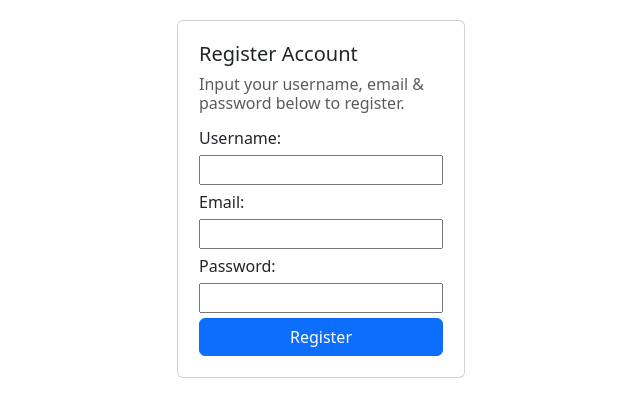
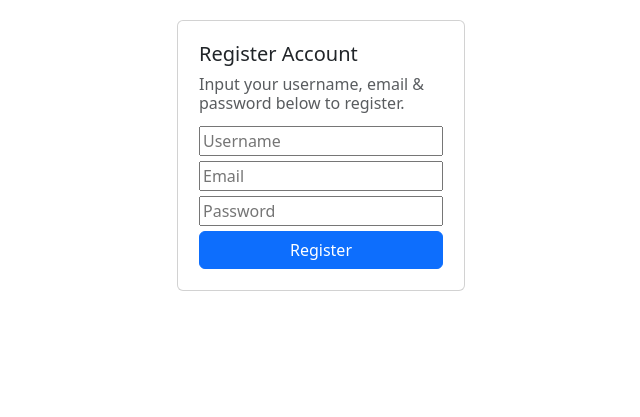
Before and after one commit to SylviaGit4/SQLIntro, a Flask app: page /register in a window 1280 px wide. Shown: the part 99-516 px from the top of the page, without its empty margins (319-959 px from the left). Run offline with Flask 3, Linux system fonts and the light colour scheme; some libraries are stand-ins or nearby versions.

Commit message:
Form placeholders

```diff
--- a/main.py
+++ b/main.py
@@ -28,14 +28,14 @@ def load_user(user_id):
     return Users.query.get(int(user_id))
 
 class RegistrationForm(FlaskForm):
-    username = StringField("Username: ", validators=[DataRequired()])
-    email = StringField("Email: ", validators=[DataRequired()])
-    password = PasswordField("Password: ", validators=[DataRequired()])
+    username = StringField(validators=[DataRequired()])
+    email = StringField(validators=[DataRequired()])
+    password = PasswordField(validators=[DataRequired()])
     submit = SubmitField("Register")
 
 class LoginForm(FlaskForm):
-    email = StringField("Email: ", validators=[DataRequired()])
-    password = PasswordField("Password: ", validators=[DataRequired()])
+    email = StringField(validators=[DataRequired()])
+    password = PasswordField(validators=[DataRequired()])
     submit = SubmitField("Login")
 
 class Users(db.Model):
--- a/templates/login.html
+++ b/templates/login.html
@@ -16,8 +16,8 @@
                 <h5 class="card-title">Login to Existing Account</h5>
                 <h6 class="card-subtitle mb-2 text-muted">Input your login details below.</h6>
                 {{ form.hidden_tag() }}
-                {{ form.email.label}} {{ form.email() }}
-                {{ form.password.label}} {{ form.password() }}
+                {{ form.email(placeholder="Email") }}
+                {{ form.password(placeholder="Password") }}
                 {% if loginError %}
                     <div class="error">{{ loginError }}</div>
                 {% endif %}
--- a/templates/register.html
+++ b/templates/register.html
@@ -16,9 +16,9 @@
                 <h5 class="card-title">Register Account</h5>
                 <h6 class="card-subtitle mb-2 text-muted">Input your username, email & password below to register.</h6>
                 {{ form.hidden_tag() }}
-                {{ form.username.label}} {{ form.username() }}
-                {{ form.email.label}} {{ form.email() }}
-                {{ form.password.label}} {{ form.password() }}
+                {{ form.username(placeholder="Username") }}
+                {{ form.email(placeholder="Email") }}
+                {{ form.password(placeholder="Password") }}
                 {% if registerError %}
                     <div class="error">{{ registerError }}</div>
                 {% endif %}
```
